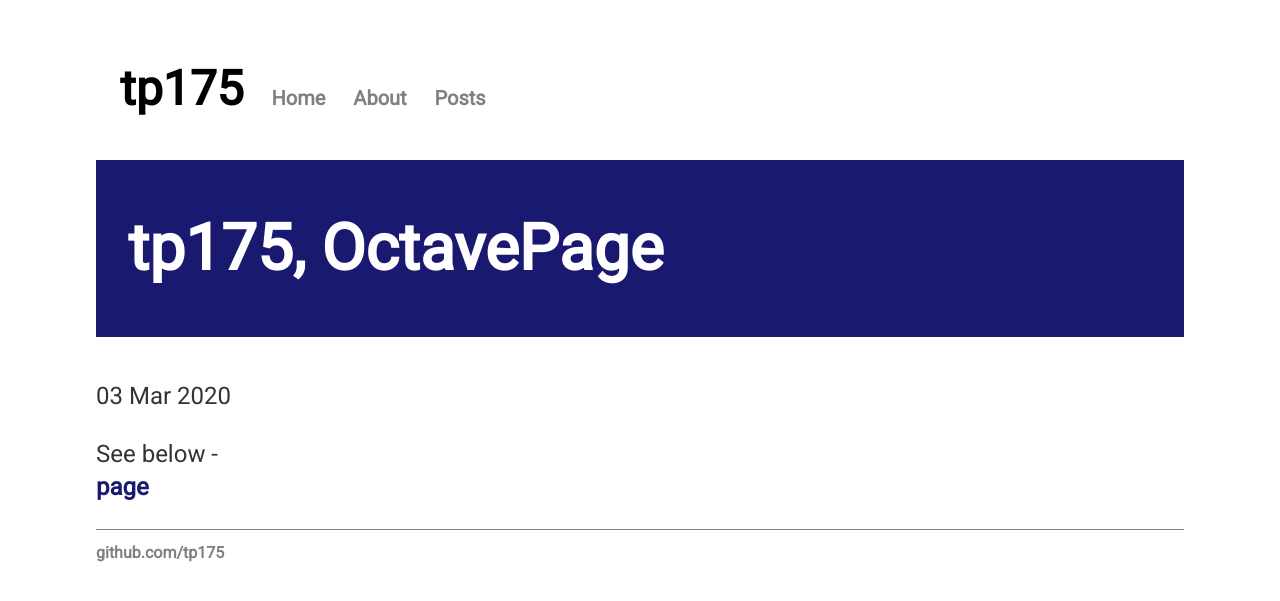
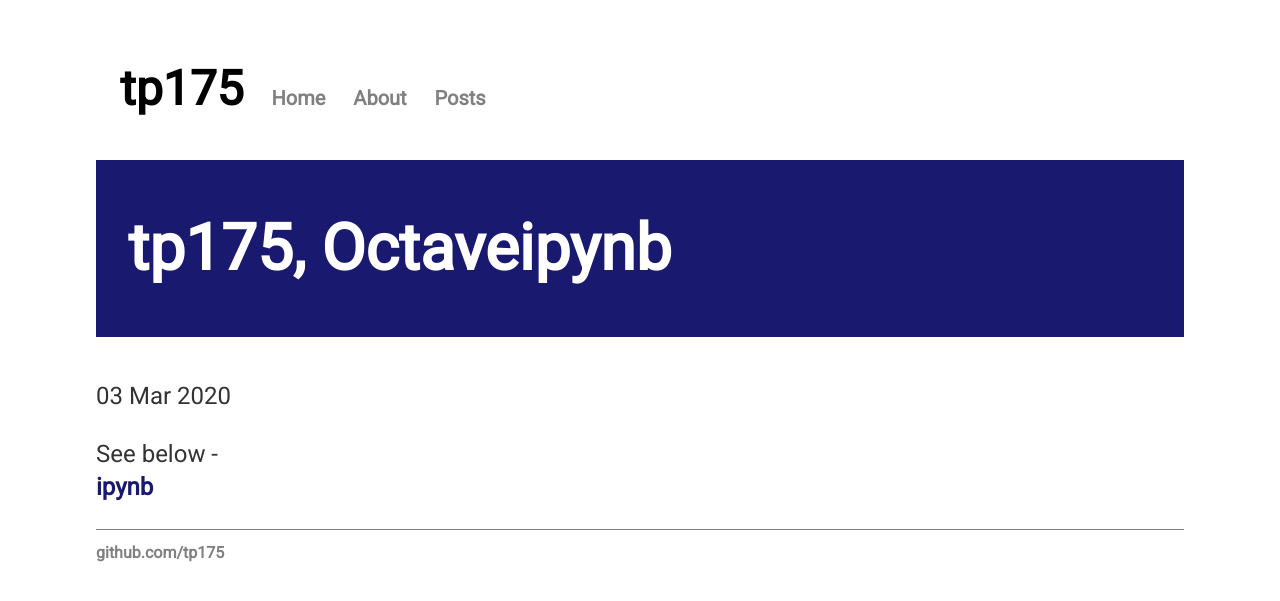
Before and after one commit to tp175/tp175.github.io, a Jekyll site: the page built from _posts/2020-03-03-tp175-octaveipynb.md, in a window 1280 px wide. Shown: the top 601 px of the page. Built offline with Jekyll 4.4.1, drawn with Linux system fonts in a browser that asks for light colours.

Commit message:
content update

```diff
--- a/_posts/2020-03-03-tp175-octavepage.md
+++ b/_posts/2020-03-03-tp175-octaveipynb.md
@@ -1,9 +1,9 @@
 ---
 layout: post
-title: "tp175, OctavePage"
+title: "tp175, Octaveipynb"
 date: 2020-03-03
 describe: "xxx Octave xxx"
 ---
 
 See below - <br>
-<b><a href="/work/Ointrodev.html">page</a></b>
+<b><a href="/work/Ointrodev.html">ipynb</a></b>
--- a/css/main.css
+++ b/css/main.css
@@ -89,5 +89,5 @@ ul.posts {
 ul.posts li {
 	list-style: none;
 	padding: 1em;
-	background-color: #191970; opacity:0.25;
+	background-color: #191970; opacity:0.30;
 }
```
